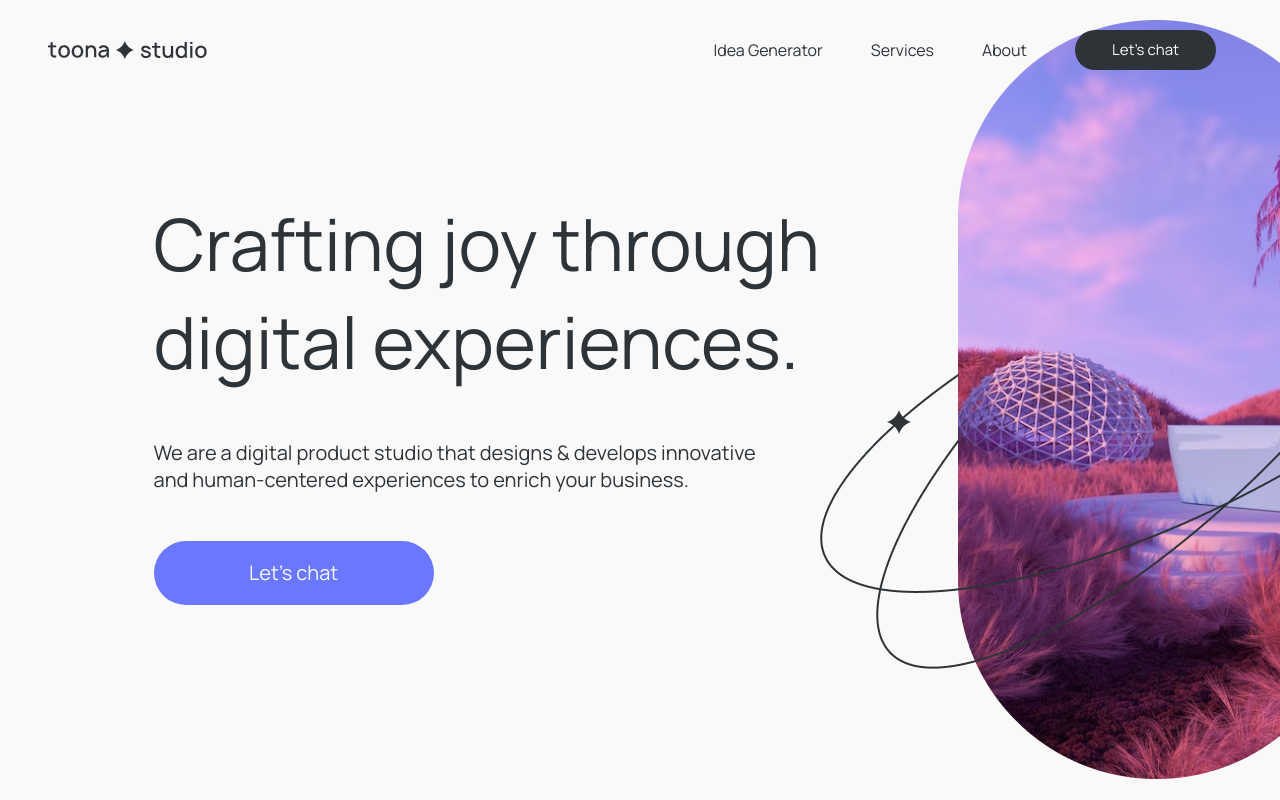
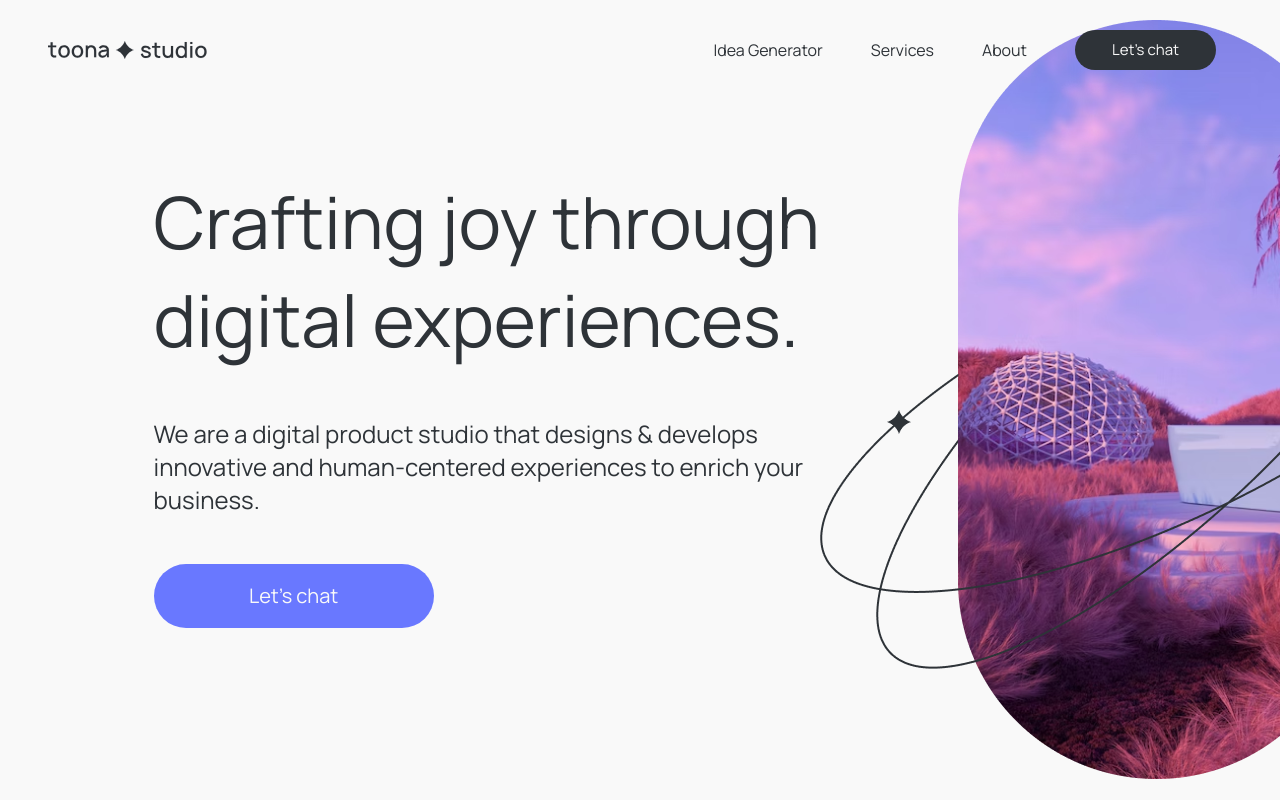
Before and after one commit to lumen-limitless/toona-studio, a Next.js app: page / in a window 1280 px wide. Shown: the top 800 px of the page. Built offline with nearby package versions, Linux system fonts and the light colour scheme; no server answers.

Commit message:
added some flexsections

```diff
--- a/src/components/FlexSection.tsx
+++ b/src/components/FlexSection.tsx
@@ -43,7 +43,7 @@ const Container: React.FC<ContainerProps> = ({
   ...props
 }) => {
   const containerClasses = [
-    'container mx-auto flex px-4 flex-grow',
+    'container mx-auto flex flex-grow',
     col ? 'flex-col' : 'flex-row',
     className,
   ]
--- a/src/pages/index.tsx
+++ b/src/pages/index.tsx
@@ -11,6 +11,7 @@ import whyImg from '../../public/why.jpg'
 import InfoSection from '../components/InfoSection'
 import Carousel from '../components/Carousel'
 import Link from 'next/link'
+import FlexSection from '../components/FlexSection'
 
 const info = [
   {
@@ -56,17 +57,17 @@ const Home: NextPage = () => {
   return (
     <>
       <NextSeo />
-      <Section
+      <FlexSection
         id="landing"
         className=" flex-col-reverse px-8 py-24 md:px-[12%] lg:h-screen lg:flex-row"
       >
-        <div className="flex flex-grow flex-col  justify-center  gap-12 text-dark">
+        <FlexSection.Container col className="justify-center gap-12 text-dark">
           <h1 className="whitespace-nowrap text-4xl/[49px] md:text-[52px]/[71px] lg:text-7xl/[98px]">
             Crafting joy through <br /> digital experiences.
           </h1>
-          <p className="text-xl/[27px] font-kindabold">
+          <p className="text-xl/[27px] font-kindabold lg:text-2xl/[33px]">
             We are a digital product studio that designs & develops innovative{' '}
-            <br /> and human-centered experiences to enrich your business.{' '}
+            and human-centered experiences to enrich your business.{' '}
           </p>
           <Link
             href="/contact"
@@ -74,9 +75,9 @@ const Home: NextPage = () => {
           >
             Let&apos;s chat
           </Link>
-        </div>
+        </FlexSection.Container>
         <Image src={heroPhoto} alt="" priority />
-      </Section>
+      </FlexSection>
       <Carousel />
       {info.map((info) => (
         <div key={info.id}>
--- a/src/pages/services.tsx
+++ b/src/pages/services.tsx
@@ -50,15 +50,10 @@ const ServicesPage: NextPage = () => {
   return (
     <>
       <NextSeo />
-      <Section
-        id="services"
-        centered
-        col
-        className="gap-12 px-[12%] py-32 md:h-screen"
-      >
+      <FlexSection id="services" centered className="py-32 md:h-screen">
         <CirclesStarRightSVG className="pointer-events-none absolute -top-0 right-0 z-0 h-[335px] stroke-dark  md:-top-24 md:h-[642px]" />
         <CirclesStarLeftSVG className="pointer-events-none absolute -bottom-0 left-0 z-0 h-[335px] stroke-dark  md:-bottom-36 md:h-[642px]" />
-
+        <FlexSection.Container col className="items-center gap-12">
           <h1 className="text-center text-4xl/[49px] font-kindabold md:text-[72px]/[98px]">
             We build catered <br className="md:hidden" /> experiences to <br />{' '}
             grow your <br className="md:hidden" /> business.
@@ -69,7 +64,8 @@ const ServicesPage: NextPage = () => {
           >
             Let&apos;s make some magic <MagicSVG className="ml-1 h-5 w-5" />
           </Link>
-      </Section>
+        </FlexSection.Container>
+      </FlexSection>
       {info.map((info) => (
         <div key={info.id}>
           <InfoSection {...info} />
@@ -79,7 +75,10 @@ const ServicesPage: NextPage = () => {
         <h1 className="text-center text-4xl/[49px] font-kindabold md:text-[72px]/[98px]">
           Customize your workflow
         </h1>
-        <div className="relative flex flex-col justify-evenly gap-6 px-4 py-4 md:flex-row md:px-12">
+        <FlexSection.Container
+          col
+          className="relative justify-evenly gap-6 px-4 py-4 md:flex-row md:px-12"
+        >
           <div className="flex w-full flex-col gap-6">
             <h2 className="text-2xl font-bold">Plan</h2>
             <p className="text-base/[22px] font-kindalight">
@@ -113,8 +112,9 @@ const ServicesPage: NextPage = () => {
               standards. Guided by user feedback, analytics, and more.
             </p>
           </div>
-          <RepeatSVG className="absolute mx-4 mt-12 hidden md:inline" />
-        </div>
+          <RepeatSVG className="absolute mx-4 mt-24 hidden md:inline" />
+        </FlexSection.Container>
+        <h2 className="text-bold mt-24 text-center text-2xl/[33px]">Repeat</h2>
       </FlexSection>
       <ServicesComponent />
       <FlexSection col>
```
Lines whose indentation alone changed are shown as unchanged.
